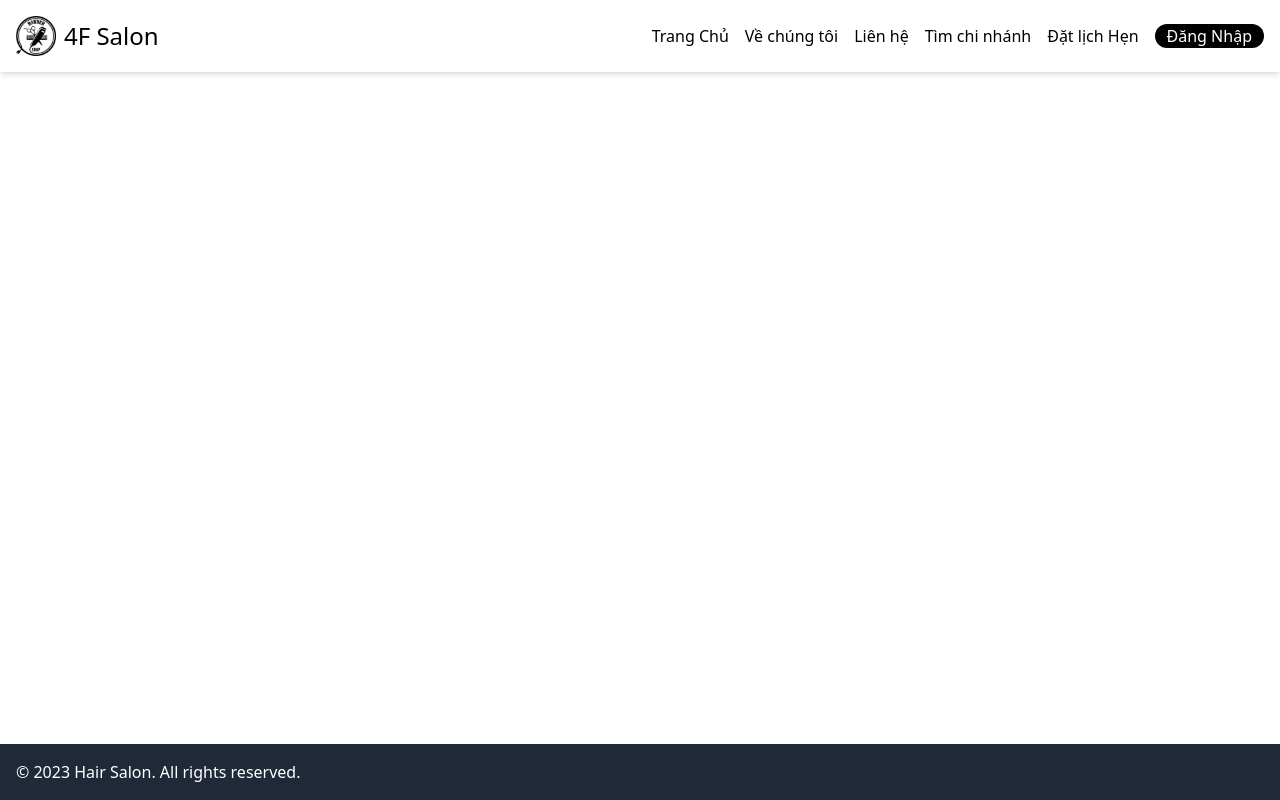
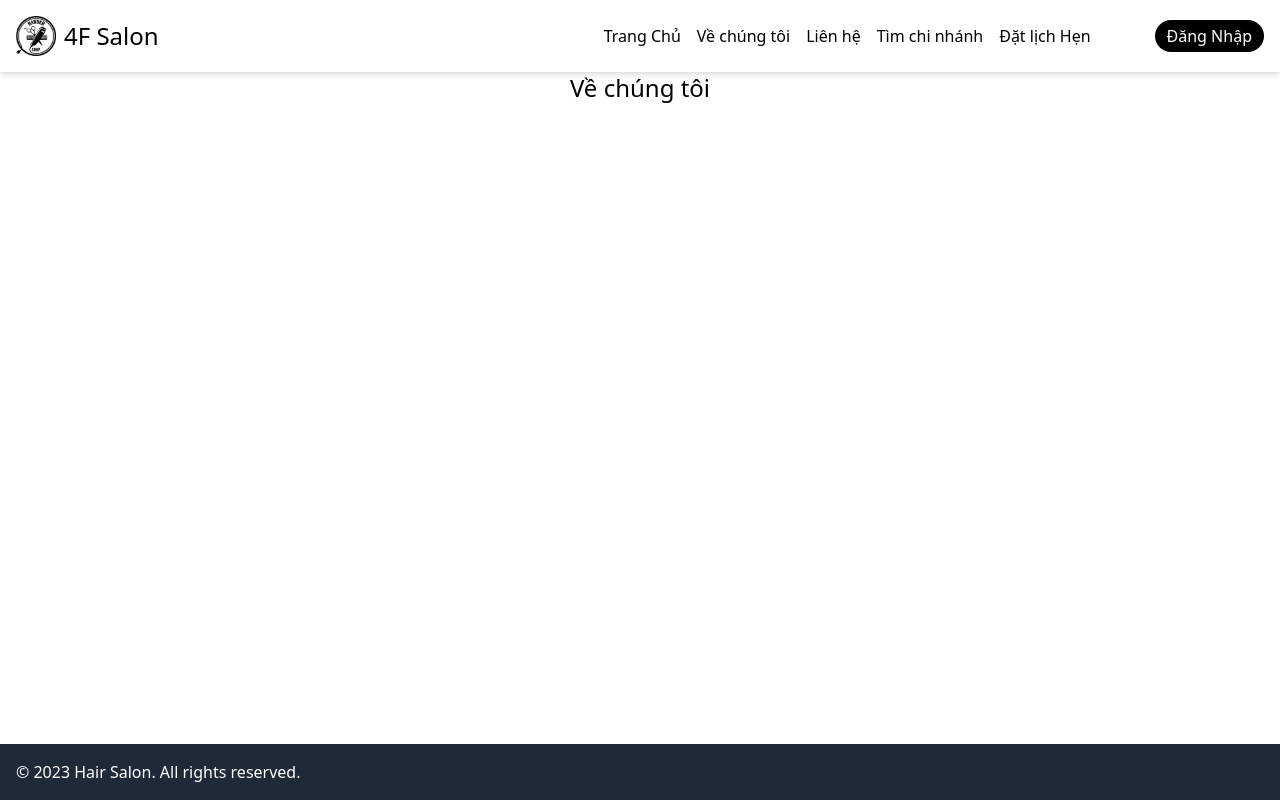
Before and after one commit to hungsinh2k4/4FSalon, a React (Vite) app in the folder Frontend/: page /aboutUs in a window 1280 px wide. Built offline with nearby package versions, Linux system fonts and the light colour scheme.

Commit message:
Home page minor fix

```diff
--- a/Frontend/src/App.tsx
+++ b/Frontend/src/App.tsx
@@ -51,7 +51,7 @@ const App: React.FC = () => {
         <Routes>
           <Route path="/" element={<Home />} />
           <Route path="/login" element={<Login />} />
-          <Route path="/vechungtoi" element={<Vechungtoi />} />
+          <Route path="/aboutUs" element={<Vechungtoi />} />
         </Routes>
       </main>
       <Footer />
--- a/Frontend/src/components/Footer.tsx
+++ b/Frontend/src/components/Footer.tsx
@@ -2,7 +2,7 @@ import React from "react";
 
 const Footer: React.FC = () => {
   return (
-    <footer className="bg-gray-800 p-4 w-screen">
+    <footer className="bg-gray-800 p-4 ">
       <div className="container mx-auto flex text-center">
         <p className="text-white">© 2023 Hair Salon. All rights reserved.</p>
       </div>
--- /dev/null
+++ b/Frontend/src/components/Navbar.css
@@ -0,0 +1,3 @@
+.nav-items{
+    @apply text-black ml-4 hover:text-gray-600 hover:underline hover:underline-offset-2   transition-colors duration-200
+}
--- a/Frontend/src/components/Navbar.tsx
+++ b/Frontend/src/components/Navbar.tsx
@@ -1,25 +1,25 @@
 import React, { useState } from 'react';
 import { Link } from 'react-router-dom';
 import logo from '/src/assets/Barber Hair Cutting Effect 3.png';
-
+import "./Navbar.css"
 const Navbar: React.FC = () => {
   const [isOpen, setIsOpen] = useState(false);
 
   return (
-    <nav className="bg-white p-4 w-screen sticky top-0 left-0 shadow-md z-10">
-      <div className="container mx-auto flex justify-between items-center">
+    <nav className="bg-white p-4 sticky top-0 left-0 shadow-md z-10">
+      <div className="container mx-auto flex justify-between ">
         <div className="flex items-center space-x-2">
           <img src={logo} alt="Logo" className="h-10 w-10" />
           <h1 className="text-black text-2xl">4F Salon</h1>
         </div>
 
-        <div className="hidden md:flex space-x-4 right-0">
-          <Link to="/" className="text-black hover:text-gray-600 transition-colors duration-200">Trang Chủ</Link>
-          <Link to="/vechungtoi" className="text-black hover:text-gray-600 transition-colors duration-200">Về chúng tôi</Link>
-          <Link to="/lienhe" className="text-black hover:text-gray-600 transition-colors duration-200">Liên hệ</Link>
-          <Link to="/timchinhanh" className="text-black hover:text-gray-600 transition-colors duration-200">Tìm chi nhánh</Link>
-          <Link to="/datlichhen" className="text-black hover:text-gray-600 transition-colors duration-200">Đặt lịch Hẹn</Link>
-          <Link to="/login" className="bg-black text-white px-3 rounded-full hover:bg-gray-600 hover:text-white transition-colors duration-200">Đăng Nhập</Link>
+        <div className="hidden md:flex items-center ">
+          <Link to="/" className="nav-items">Trang Chủ</Link>
+          <Link to="/aboutUs" className="nav-items">Về chúng tôi</Link>
+          <Link to="/contact" className="nav-items">Liên hệ</Link>
+          <Link to="/findNearestShop" className="nav-items">Tìm chi nhánh</Link>
+          <Link to="/booking" className="nav-items">Đặt lịch Hẹn</Link>
+          <Link to="/login" className="bg-black ml-16 py-1  text-white px-3 rounded-full hover:bg-gray-600 hover:text-white transition-colors duration-200">Đăng Nhập</Link>
         </div>
 
         {/* Button để mở/đóng menu trên màn hình nhỏ */}
--- a/Frontend/src/pages/Home.tsx
+++ b/Frontend/src/pages/Home.tsx
@@ -30,9 +30,11 @@ const Home: React.FC = () => {
       style={{ backgroundImage: `url('/src/assets/bg.png')` }}
     >
       {/* Main Content */}
-      <div className="flex flex-col items-center justify-center text-center py-32">
-        <h1 className="text-6xl font-bold text-white mb-4">4F SALON</h1>
-        <p className="text-2xl text-white">
+
+      <div className="flex flex-col items-center justify-center text-center py-64">
+        <h1 className="text-6xl font-bold text-white mb-2 ">4F SALON</h1>
+        <div className="w-24 h-px bg-gray-300 my-4"></div>
+        <p className="text-2xl font-semi-bold text-white">
           The best place for your best haircut
         </p>
       </div>
```
Also changed, not shown: Frontend/src/App.css (deleted, +0 -42 lines).
